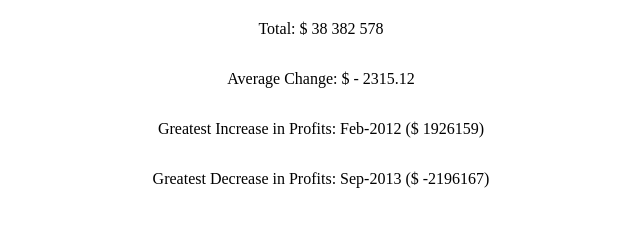
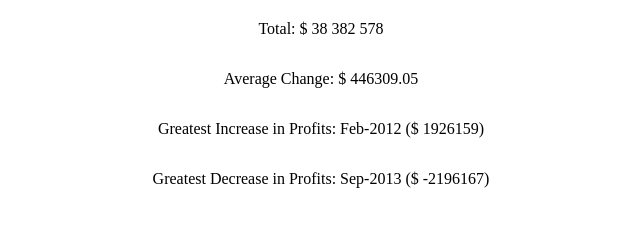
Before and after one commit to whydidIchoosephysics/Console-Finances, a plain HTML site: page index.html in a window 1280 px wide. Shown: the part 219-446 px from the top of the page, 319-959 px from the left. Drawn offline with Linux system fonts and the light colour scheme.

Commit message:
Changed numerical value and screenshot

```diff
--- a/index.html
+++ b/index.html
@@ -26,7 +26,7 @@
     <p>Total Months: 86</p>
 
     <p>Total: $ 38 382 578</p>
-    <p>Average  Change: $ - 2315.12</p>
+    <p>Average  Change: $ 446309.05</p>
     <p>Greatest Increase in Profits: Feb-2012 ($ 1926159)</p>
     <p>Greatest Decrease in Profits: Sep-2013 ($ -2196167)</p>
 
```
Also changed, not shown: console-image.png, 1 other file.
